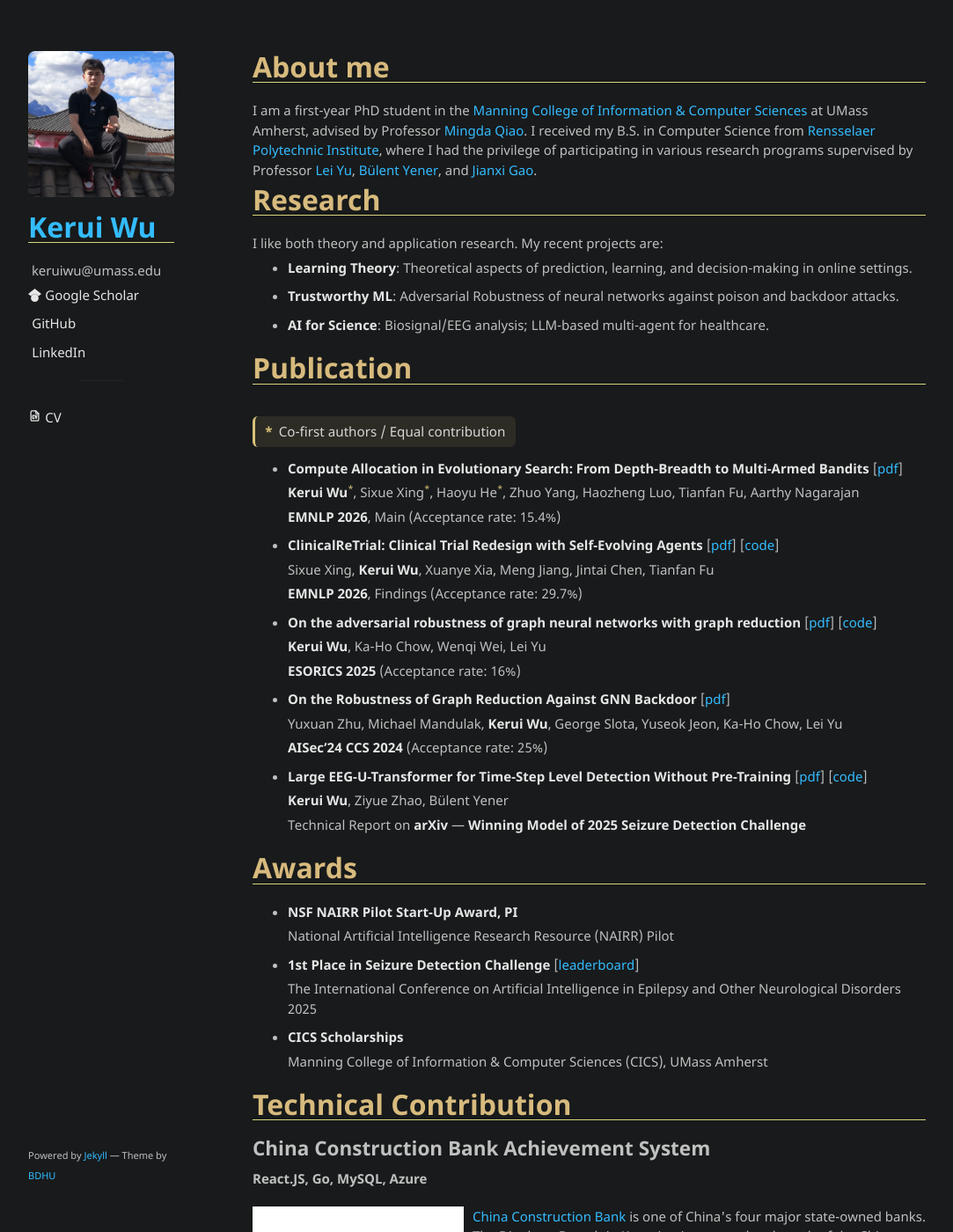
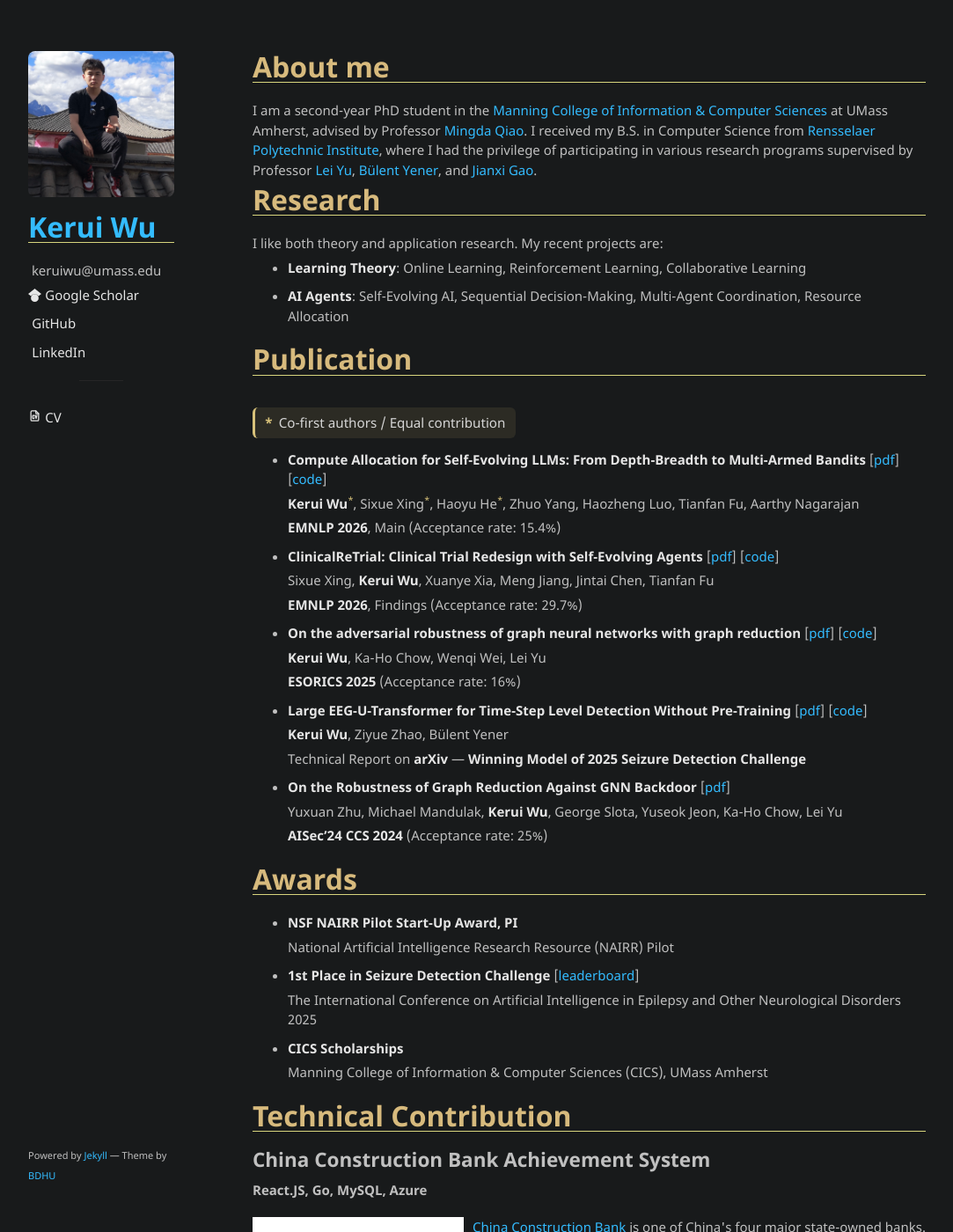
Before and after one commit to keruiwu/keruiwu.github.io, a Jekyll site: the page built from index.md, in a window 1280 px wide and 1400 px high. Shown: the whole window at 88% size, without its empty margins (98-1181 px from the left). Built offline with Jekyll 4.4.1, drawn with Linux system fonts in a browser that asks for light colours; some of the changed text lies outside the part shown.

Commit message:
updated CV

```diff
--- a/_config.yml
+++ b/_config.yml
@@ -24,7 +24,7 @@
 file:
   - name: CV
     icon: <svg width="15" height="15" viewBox="0 0 24 24" xmlns="http://www.w3.org/2000/svg"><g fill="none" stroke="currentColor" stroke-linecap="round" stroke-linejoin="round" stroke-width="2"><path d="M14 3v4a1 1 0 0 0 1 1h4"/><path d="M17 21H7a2 2 0 0 1-2-2V5a2 2 0 0 1 2-2h7l5 5v11a2 2 0 0 1-2 2"/><path d="M11 12.5a1.5 1.5 0 0 0-3 0v3a1.5 1.5 0 0 0 3 0m2-4.5l1.5 6l1.5-6"/></g></svg>
-    link: assets/file/kerui_resume.pdf
+    link: assets/file/kerui_cv.pdf
 
 # https://github.com/github/pages-gem/issues/399#issuecomment-301827749
 # When running locally, we run into the following error —
--- a/index.md
+++ b/index.md
@@ -3,14 +3,13 @@
 ---
 
 # About me
-I am a first-year PhD student in the [Manning College of Information & Computer Sciences](https://www.cics.umass.edu/) at UMass Amherst, advised by Professor [Mingda Qiao](https://sites.google.com/site/acmonsterqiao/). I received my B.S. in Computer Science from [Rensselaer Polytechnic Institute](https://www.rpi.edu/), where I had the privilege of participating in various research programs supervised by Professor [Lei Yu](https://leiyucs.github.io/), [Bülent Yener](https://www.cs.rpi.edu/~yener/), and [Jianxi Gao](https://www.gaojianxi.com/people/jianxigao).
+I am a second-year PhD student in the [Manning College of Information & Computer Sciences](https://www.cics.umass.edu/) at UMass Amherst, advised by Professor [Mingda Qiao](https://sites.google.com/site/acmonsterqiao/). I received my B.S. in Computer Science from [Rensselaer Polytechnic Institute](https://www.rpi.edu/), where I had the privilege of participating in various research programs supervised by Professor [Lei Yu](https://leiyucs.github.io/), [Bülent Yener](https://www.cs.rpi.edu/~yener/), and [Jianxi Gao](https://www.gaojianxi.com/people/jianxigao).
 
 # Research
 I like both theory and application research. My recent projects are:
 
-* **Learning Theory**: Theoretical aspects of prediction, learning, and decision-making in online settings.
-* **Trustworthy ML**: Adversarial Robustness of neural networks against poison and backdoor attacks.
-* **AI for Science**: Biosignal/EEG analysis; LLM-based multi-agent for healthcare.
+* **Learning Theory**: Online Learning, Reinforcement Learning, Collaborative Learning
+* **AI Agents**: Self-Evolving AI, Sequential Decision-Making, Multi-Agent Coordination, Resource Allocation
 
 # Publication
 
@@ -30,7 +29,7 @@
   <span>Co-first authors / Equal contribution</span>
 </div>
 
-- **Compute Allocation in Evolutionary Search: From Depth-Breadth to Multi-Armed Bandits** [[pdf](https://arxiv.org/abs/2605.29268)]
+- **Compute Allocation for Self-Evolving LLMs: From Depth-Breadth to Multi-Armed Bandits** [[pdf](https://arxiv.org/abs/2605.29268)] [[code](https://github.com/keruiwu/self-evolving-allocation)]
 
   **Kerui Wu**<sup style="font-size: 0.7em; color: #d8c27a;">*</sup>, Sixue Xing<sup style="font-size: 0.7em; color: #d8c27a;">*</sup>, Haoyu He<sup style="font-size: 0.7em; color: #d8c27a;">*</sup>, Zhuo Yang, Haozheng Luo, Tianfan Fu, Aarthy Nagarajan
 
@@ -49,17 +48,17 @@
 
     **ESORICS 2025** (Acceptance rate: 16%)
 
+- **Large EEG-U-Transformer for Time-Step Level Detection Without Pre-Training** [[pdf](https://arxiv.org/abs/2504.00336)] [[code](https://github.com/keruiwu/SeizureTransformer)]
+
+    **Kerui Wu**, Ziyue Zhao, Bülent Yener
+
+    Technical Report on **arXiv** --- **Winning Model of 2025 Seizure Detection Challenge**
+
 - **On the Robustness of Graph Reduction Against GNN Backdoor** [[pdf](https://arxiv.org/abs/2407.02431)]
 
     Yuxuan Zhu, Michael Mandulak, **Kerui Wu**, George Slota, Yuseok Jeon, Ka-Ho Chow, Lei Yu
 
     **AISec’24 CCS 2024** (Acceptance rate: 25%)
-
-- **Large EEG-U-Transformer for Time-Step Level Detection Without Pre-Training** [[pdf](https://arxiv.org/abs/2504.00336)] [[code](https://github.com/keruiwu/SeizureTransformer)]
-
-    **Kerui Wu**, Ziyue Zhao, Bülent Yener
-
-    Technical Report on **arXiv** --- **Winning Model of 2025 Seizure Detection Challenge**
 
 
 # Awards
@@ -86,18 +85,3 @@
 <h2 class="technical_contribution_title">Submitty Open Source</h2>
 <h4>HTML, JavaScript, PHP, SQL</h4>
 <img src="assets/img/submitty.png" style="width:240px;height:240px;margin-right:10px;float:left"><a href="https://submitty.org/index/overview">Submitty</a> is an open source course management, assignment submission, exam and grading system that is widely used by Computer Science departments in Rensselaer Polytechnic Institute and other universities. I contributed to the development of the system as a <a href="https://submitty.org/index/people">full-stack developer in 2023 spring</a> by implementing several new features like customizable pronouns setting, which involved front-end development using HTML and JavaScript, backend API creation with PHP, and database schema design using SQL. I also found and fixed several bugs in the system. So far, <a href="https://github.com/Submitty/Submitty/pulls?q=is:pr+author:keruiwu">5 of my pull requests</a> have been merged into the main branch of the Submitty repository.
-<br>
-<br>
-</div>
-<div class="technical_contribution_block">
-<h2 class="technical_contribution_title">Wox Translater Plugin</h2>
-<h4>Python, BeautifulSoup</h4>
-<img src="assets/img/wox.gif" style="width:240px;height:150px;margin-right:10px;float:left"><a href="http://www.wox.one/">Wox</a> is a full-featured launcher, access programs and web contents as you type. I developed a plugin for Wox that can translate English to Chinese and vice versa by scraping Cambridge dictionary using BeautifulSoup. Because of the nature of scraping, users can directly download the plugin to use without any registration or API key. The plugin is currenly live on the <a href="http://www.wox.one/plugin/409">Wox plugin store</a>.
-<br>
-<br>
-</div>
-<div class="technical_contribution_block">
-<h2 class="technical_contribution_title">Ocean Dynamic Wallpaper</h2>
-<h4>HTML, JavaScript</h4>
-<img src="assets/img/ocean.gif" style="width:240px;height:125px;margin-right:10px;float:left">This is a dynamic wallpaper that simulates the ocean written in Canvas element in HTML and animation in JavaScript. Bubbles are generated with random radius, color, and moving speed, where users can click bubbles by tracking the mouse's coordinates. Project repository can be found in <a href="https://github.com/keruiwu/Ocean_Dynamic_Wallpaper">GitHub</a>.
-</div>
```
Also changed, not shown: 2 other files.
